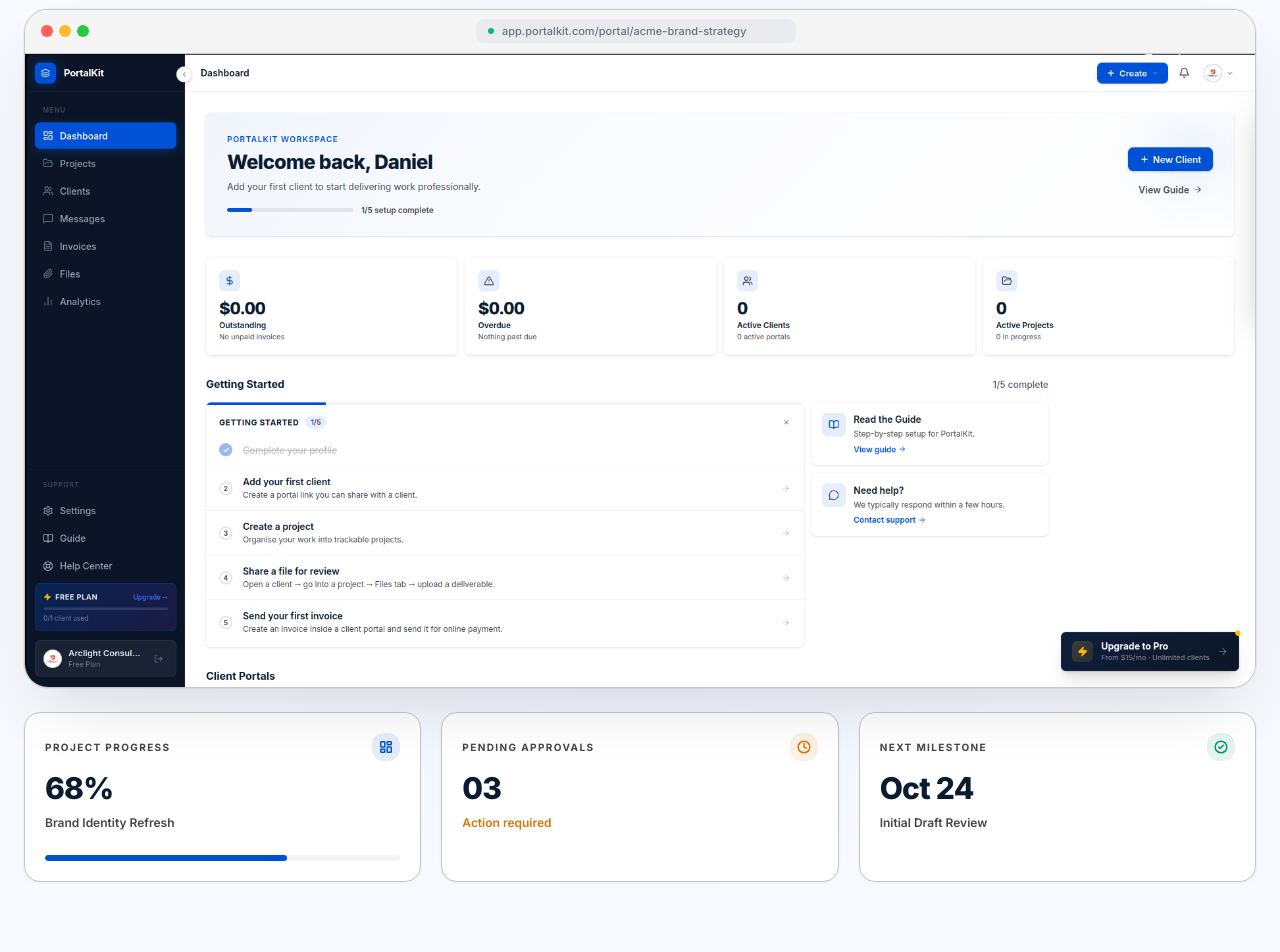
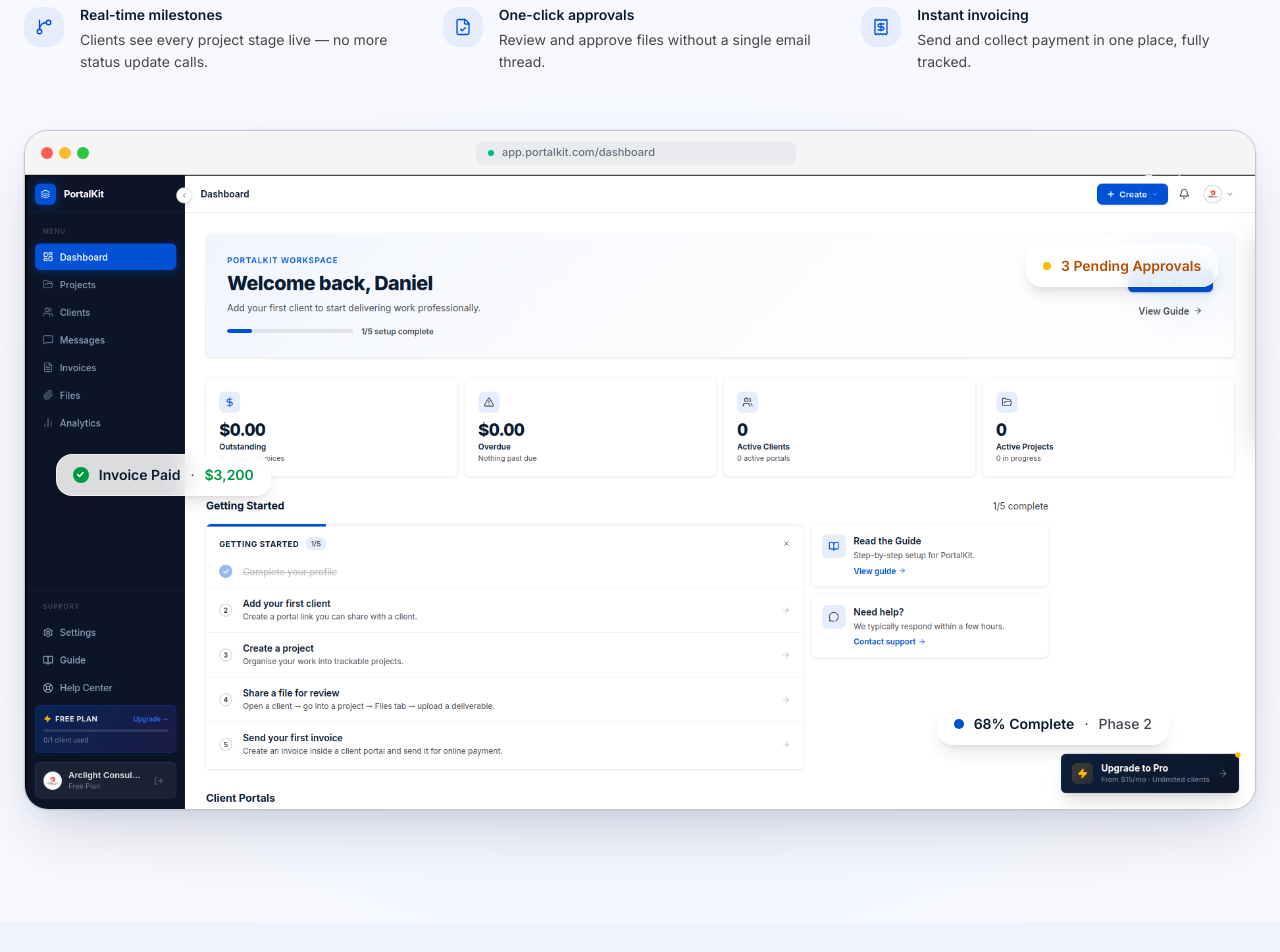
Before and after one commit to vihangamallawaarachchi2001/portal-kit, a Next.js app: page / in a window 1280 px wide. Shown: the part 1440-2392 px from the top of the page. Built offline with nearby package versions, Linux system fonts and the light colour scheme; no server answers.

Commit message:
feat: replace stats with feature callouts in ProductShowcase component for enhanced clarity and user engagement

```diff
--- a/components/home/product-showcase.tsx
+++ b/components/home/product-showcase.tsx
@@ -1,75 +1,82 @@
 import Image from 'next/image'
-import { CheckCircle2, Clock, LayoutDashboard } from 'lucide-react'
+import { GitBranch, FileCheck, Receipt } from 'lucide-react'
 
-const STATS = [
+const CALLOUTS = [
   {
-    icon: LayoutDashboard,
-    iconColor: '#0051D5',
-    iconBg: 'rgba(0,81,213,0.1)',
-    label: 'PROJECT PROGRESS',
-    value: '68%',
-    sub: 'Brand Identity Refresh',
-    accent: (
-      <div className="mt-3 w-full bg-gray-100 h-1.5 rounded-full overflow-hidden">
-        <div className="bg-[#0051D5] h-full rounded-full" style={{ width: '68%' }} />
-      </div>
-    ),
+    icon: GitBranch,
+    title: 'Real-time milestones',
+    description: 'Clients see every project stage live — no more status update calls.',
   },
   {
-    icon: Clock,
-    iconColor: '#D97706',
-    iconBg: 'rgba(217,119,6,0.1)',
-    label: 'PENDING APPROVALS',
-    value: '03',
-    sub: 'Action required',
-    subColor: '#D97706',
+    icon: FileCheck,
+    title: 'One-click approvals',
+    description: 'Review and approve files without a single email thread.',
   },
   {
-    icon: CheckCircle2,
-    iconColor: '#059669',
-    iconBg: 'rgba(5,150,105,0.1)',
-    label: 'NEXT MILESTONE',
-    value: 'Oct 24',
-    sub: 'Initial Draft Review',
+    icon: Receipt,
+    title: 'Instant invoicing',
+    description: 'Send and collect payment in one place, fully tracked.',
   },
 ]
 
+const BADGE = 'hidden md:flex absolute items-center gap-2.5 px-4 py-2.5 rounded-xl bg-white/85 backdrop-blur-md border border-white/60 shadow-lg text-sm font-semibold z-10 transition-transform duration-200 hover:scale-105 cursor-default select-none'
+
 export default function ProductShowcase() {
   return (
-    <section className="relative py-24 bg-surface overflow-hidden">
+    <section className="relative py-28 bg-surface overflow-hidden">
 
-      {/* Subtle background glow */}
+      {/* Background glow — centered below the image */}
       <div
         aria-hidden
         className="pointer-events-none absolute inset-0"
         style={{
-          background: 'radial-gradient(ellipse 70% 50% at 50% 60%, rgba(0,81,213,0.05) 0%, transparent 70%)',
+          background: 'radial-gradient(ellipse 80% 55% at 50% 70%, rgba(0,81,213,0.045) 0%, transparent 70%)',
         }}
       />
 
       <div className="relative max-w-7xl mx-auto px-6">
 
         {/* ── Heading ── */}
-        <div className="max-w-2xl mb-16">
-          <p className="text-[11px] font-semibold tracking-[0.16em] uppercase text-[#0051D5] mb-4">
-            The Portal Experience
+        <div className="max-w-2xl mb-12">
+          <p className="text-[11px] font-semibold tracking-[0.16em] uppercase text-ds-secondary mb-4">
+            See it in action
           </p>
-          <h2 className="text-4xl sm:text-5xl font-extrabold tracking-tight text-on-surface leading-[1.06] mb-6">
+          <h2 className="text-4xl sm:text-5xl font-extrabold tracking-tight text-on-surface leading-[1.06] mb-5">
             Transparency is the<br className="hidden sm:block" /> ultimate luxury.
           </h2>
-          <p className="text-lg text-on-surface-variant leading-relaxed">
+          <p className="text-lg text-on-surface-variant leading-relaxed max-w-xl">
             Stop hunting through email threads. Give your clients a dedicated,
             high-fidelity space to track milestones, approve deliverables,
             and manage invoices — all in one branded portal.
           </p>
         </div>
 
+        {/* ── Feature callouts ── */}
+        <div className="grid grid-cols-1 sm:grid-cols-3 gap-6 mb-14">
+          {CALLOUTS.map(({ icon: Icon, title, description }) => (
+            <div key={title} className="flex items-start gap-4">
+              <div
+                className="flex items-center justify-center size-10 rounded-xl shrink-0 mt-0.5"
+                style={{ background: 'rgba(0,81,213,0.08)' }}
+              >
+                <Icon size={18} strokeWidth={1.75} style={{ color: '#0051D5' }} />
+              </div>
+              <div className="space-y-1">
+                <p className="text-sm font-semibold text-on-surface">{title}</p>
+                <p className="text-sm text-on-surface-variant leading-relaxed">{description}</p>
+              </div>
+            </div>
+          ))}
+        </div>
+
         {/* ── Browser frame ── */}
         <div
           className="relative rounded-2xl border border-outline-variant bg-white overflow-hidden"
-          style={{ boxShadow: '0 32px 64px -16px rgba(0,0,0,0.12), 0 0 0 1px rgba(0,0,0,0.04)' }}
+          style={{
+            boxShadow: '0 8px 24px -4px rgba(0,81,213,0.08), 0 32px 64px -12px rgba(0,0,0,0.14), 0 0 0 1px rgba(0,0,0,0.04)',
+          }}
         >
-          {/* Browser chrome */}
+          {/* Chrome bar */}
           <div className="flex items-center gap-3 px-4 h-11 bg-[#f5f5f5] border-b border-outline-variant shrink-0">
             <div className="flex items-center gap-1.5 shrink-0">
               <span className="w-3 h-3 rounded-full bg-[#FF5F57]" />
@@ -80,55 +87,62 @@
               <div className="flex items-center gap-2 w-full max-w-xs h-6 rounded-md bg-gray-200/70 px-3">
                 <span className="w-1.5 h-1.5 rounded-full bg-emerald-500 shrink-0" />
                 <span className="text-[11px] text-gray-500 font-medium truncate">
-                  app.portalkit.com/portal/acme-brand-strategy
+                  app.portalkit.com/dashboard
                 </span>
               </div>
             </div>
-            <div className="w-14 shrink-0" />
+            <div className="w-14 shrink-0" aria-hidden />
           </div>
 
-          {/* Dashboard image */}
+          {/* Dashboard image + annotation badges */}
+          {/*
+            IMPORTANT: Badge positions are calibrated for dashboard.png at its
+            natural 1869×963 (1.94:1) ratio. If this image changes, re-verify
+            badge positions across viewport widths before shipping.
+          */}
+          <div className="relative">
             <Image
               src="/dashboard.png"
-            alt="PortalKit client portal dashboard"
-            width={1200}
-            height={750}
+              alt="PortalKit dashboard showing project milestones, file approvals, and invoice tracking"
+              width={1869}
+              height={963}
               priority
               className="w-full h-auto block"
             />
+
+            {/* Badge 1 — Pending Approvals (top-right) */}
+            <div className={BADGE} style={{ top: '11%', right: '3%' }}>
+              <span className="w-2 h-2 rounded-full bg-amber-400 shrink-0" />
+              <span className="text-amber-700">3 Pending Approvals</span>
             </div>
 
-        {/* ── Stat cards ── */}
-        <div className="grid grid-cols-1 sm:grid-cols-3 gap-5 mt-6">
-          {STATS.map(({ icon: Icon, iconColor, iconBg, label, value, sub, subColor, accent }) => (
-            <div
-              key={label}
-              className="flex flex-col gap-3 p-5 rounded-xl border border-outline-variant bg-white"
-              style={{ boxShadow: '0 1px 3px rgba(0,0,0,0.06)' }}
+            {/* Badge 2 — Invoice Paid (mid-left) */}
+            <div className={BADGE} style={{ top: '44%', left: '2.5%' }}>
+              <span
+                className="inline-flex items-center justify-center w-4 h-4 rounded-full shrink-0"
+                style={{ background: 'var(--ds-tertiary-action)' }}
               >
-              <div className="flex items-center justify-between">
-                <p className="text-[10px] font-bold tracking-[0.14em] text-on-surface-variant">
-                  {label}
-                </p>
+                <svg width="9" height="9" viewBox="0 0 9 9" fill="none" aria-hidden>
+                  <path d="M1.5 4.5L3.5 6.5L7 2.5" stroke="white" strokeWidth="1.5" strokeLinecap="round" strokeLinejoin="round" />
+                </svg>
+              </span>
+              <span className="text-on-surface">Invoice Paid</span>
+              <span className="text-on-surface-variant font-normal">·</span>
+              <span style={{ color: 'var(--ds-tertiary-action)' }}>$3,200</span>
+            </div>
+
+            {/* Badge 3 — Progress (bottom-right) */}
+            <div className={BADGE} style={{ bottom: '10%', right: '7%' }}>
               <span
-                  className="inline-flex items-center justify-center w-7 h-7 rounded-lg shrink-0"
-                  style={{ background: iconBg }}
-                >
-                  <Icon size={14} style={{ color: iconColor }} strokeWidth={2.5} />
-                </span>
+                className="w-2.5 h-2.5 rounded-full shrink-0"
+                style={{ background: 'var(--ds-secondary)' }}
+              />
+              <span className="text-on-surface">68% Complete</span>
+              <span className="text-on-surface-variant font-normal">·</span>
+              <span className="text-on-surface-variant font-medium">Phase 2</span>
             </div>
-              <p className="text-3xl font-extrabold text-on-surface tracking-tight leading-none">
-                {value}
-              </p>
-              <p
-                className="text-xs font-semibold"
-                style={{ color: subColor ?? 'var(--on-surface-variant)' }}
-              >
-                {sub}
-              </p>
-              {accent}
+
           </div>
-          ))}
         </div>
 
       </div>
```
Lines whose indentation alone changed are shown as unchanged.
